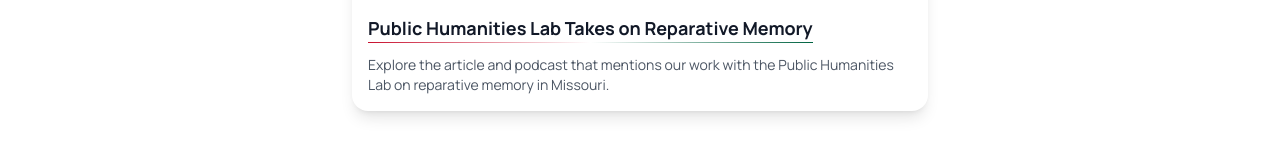
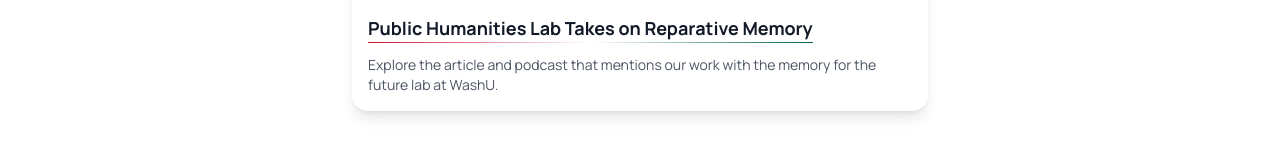
Before and after one commit to DylanAlfonso13/mexstl, a Next.js app: page /media in a window 1280 px wide. Shown: the part 608-753 px from the top of the page. Built offline with nearby package versions, Linux system fonts and the light colour scheme.

Commit message:
Media finished

```diff
--- a/src/app/media/page.tsx
+++ b/src/app/media/page.tsx
@@ -1,8 +1,11 @@
+"use client";
 import Nav from "@/components/Nav";
 import TitleText from "@/components/TitleText";
 import SpotlightCard from "@/components/SpotlightCard";
+import { useLanguage } from "@/context/LanguageContext";
 
 export default function Media() {
+  const { language } = useLanguage();
   return (
     <div>
       <Nav />
@@ -10,8 +13,16 @@
         <TitleText text="Media" />
         <div className="mt-10"></div>
         <SpotlightCard
-          title="Public Humanities Lab Takes on Reparative Memory"
-          description="Explore the article and podcast that mentions our work with the Public Humanities Lab on reparative memory in Missouri."
+          title={
+            language === "en"
+              ? "Public Humanities Lab Takes on Reparative Memory"
+              : "Laboratorio de Humanidades Públicas se Enfoca en la Memoria Reparativa"
+          }
+          description={
+            language === "en"
+              ? "Explore the article and podcast that mentions our work with the memory for the future lab at WashU."
+              : "Explora el artículo y el podcast que menciona nuestro trabajo con el laboratorio de memoria para el futuro en WashU."
+          }
           imageSrc="/reparative-memory.png" // Change this to a real image URL
           articleUrl="https://www.kbia.org/missouri-news/2023-04-27/public-humanities-lab-takes-on-reparative-memory-to-uncover-the-legacy-of-slavery-in-missouri"
         />
```
